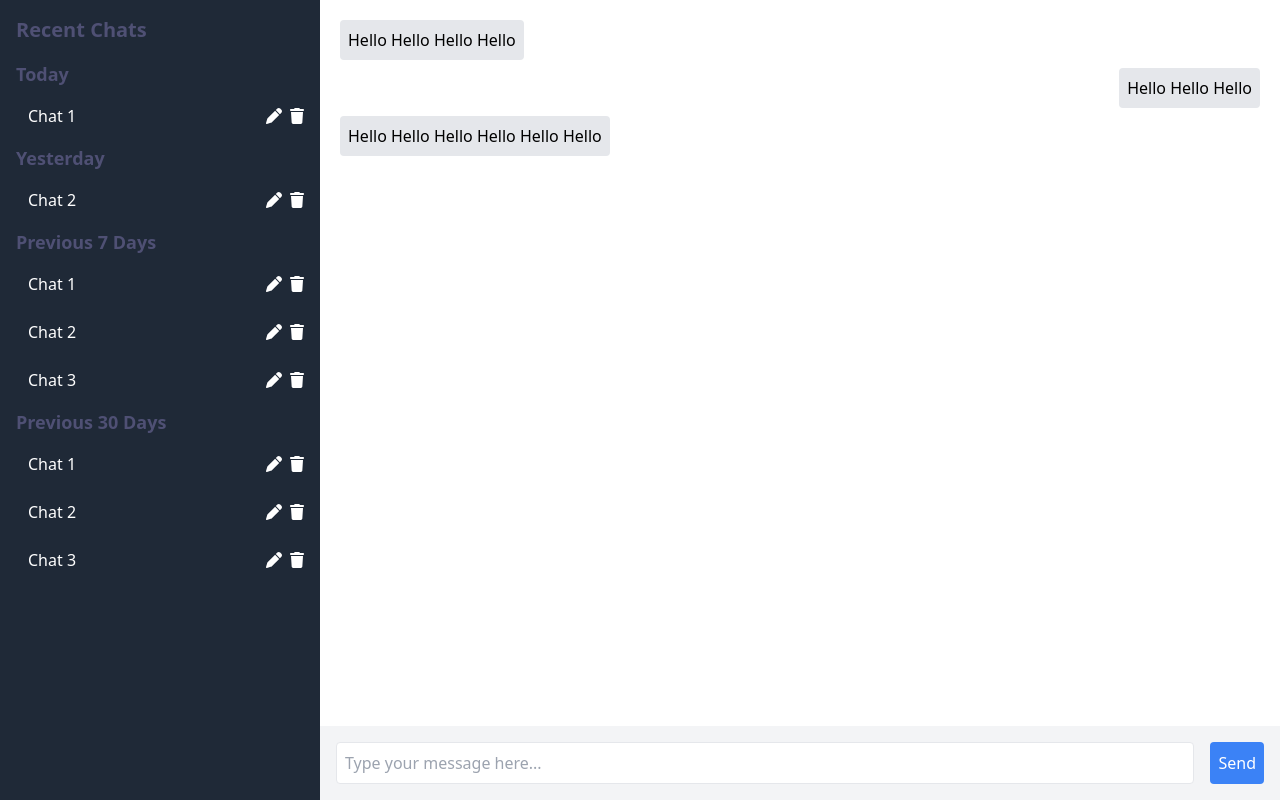
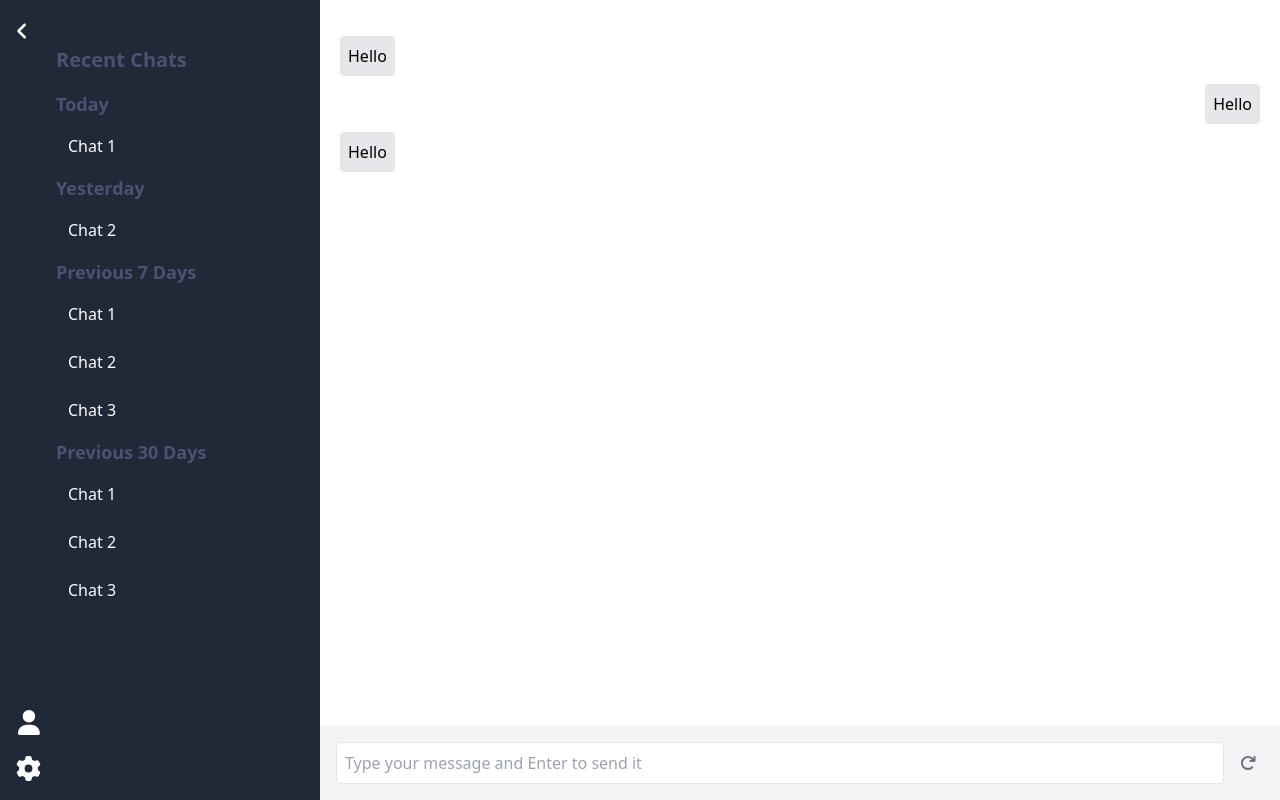
Before and after one commit to ltamJMS/chat-sample, a Vue app: page / in a window 1280 px wide. Built offline with nearby package versions, Linux system fonts and the light colour scheme.

Commit message:
add left bar: profile + avt + collapse

```diff
--- a/src/components/ChatDisplay.vue
+++ b/src/components/ChatDisplay.vue
@@ -1,5 +1,5 @@
 <template>
-  <div class="flex-1 h-full overflow-y-auto bg-white p-4">
+  <div class="flex-1 h-full overflow-y-auto bg-white p-4 mt-4">
     <div v-for="(message, index) in messages" :key="index">
       <div :class="index % 2 === 0 ? 'text-left' : 'text-right'">
         <div class="inline-block bg-gray-200 p-2 m-1 rounded">
@@ -15,9 +15,9 @@ export default {
   data() {
     return {
       messages: [
-        "Hello Hello Hello Hello",
-        "Hello Hello Hello",
-        "Hello Hello Hello Hello Hello Hello",
+        "Hello",
+        "Hello",
+        "Hello",
       ],
     };
   },
--- a/src/components/ChatSection.vue
+++ b/src/components/ChatSection.vue
@@ -11,7 +11,7 @@
         <button class="flex-grow text-left py-2 px-3 rounded hover:bg-gray-700">
           {{ chat.name }}
         </button>
-        <span class="ml-2">
+        <!-- <span class="ml-2">
           <font-awesome-icon
             icon="pen"
             class="cursor-pointer hover:text-gray-400"
@@ -22,7 +22,7 @@
             class="cursor-pointer hover:text-gray-400 ml-2"
             @click="$emit('deleteChat', index)"
           />
-        </span>
+        </span> -->
       </li>
     </ul>
   </div>
--- a/src/components/MessageInput.vue
+++ b/src/components/MessageInput.vue
@@ -5,13 +5,10 @@
       @keyup.enter="sendMessage"
       type="text"
       class="flex-1 p-2 border rounded"
-      placeholder="Type your message here..."
+      placeholder="Type your message and Enter to send it"
     />
-    <button
-      @click="sendMessage"
-      class="ml-4 p-2 bg-blue-500 text-white rounded"
-    >
-      Send
+    <button @click="sendMessage" class="p-2 ml-2 text-gray-500 hover:text-gray-700">
+      <font-awesome-icon :icon="['fas', 'redo']" />
     </button>
   </div>
 </template>
@@ -24,7 +21,6 @@ export default {
     };
   },
   methods: {
-
     sendMessage() {
       if (this.newMessage.trim() !== "") {
         this.$emit("send-message", this.newMessage);
--- a/src/components/Sidebar.vue
+++ b/src/components/Sidebar.vue
@@ -1,8 +1,19 @@
 <!-- eslint-disable vue/multi-word-component-names -->
 <template>
-  <div class="w-1/4 h-full bg-gray-800 text-white p-4">
+  <div
+    :class="['sidebar', { 'w-1/4': !isCollapsed, 'w-16': isCollapsed }]"
+    class="h-full bg-gray-800 text-white flex flex-col justify-between p-4"
+  >
+    <!-- Top Section with Collapse Button -->
+    <div class="flex items-center justify-start w-full">
+      <button @click="toggleSidebar" class="collapse-toggle text-white">
+        <font-awesome-icon :icon="isCollapsed ? 'angle-right' : 'angle-left'" />
+      </button>
+    </div>
+
+    <!-- Middle Section with Recent Chats -->
+    <div v-if="!isCollapsed" class="px-10 flex-grow">
       <h2 class="title text-xl font-bold mb-4">Recent Chats</h2>
-
       <ChatSection
         v-for="(chatList, period) in chatPeriods"
         :key="period"
@@ -11,6 +22,17 @@
         @renameChat="renameChat"
         @deleteChat="deleteChat"
       />
+    </div>
+
+    <!-- Bottom Section with Profile and Settings Icons -->
+    <div class="flex flex-col items-center space-y-4">
+      <button aria-label="Profile" class="profile-icon text-white">
+        <font-awesome-icon icon="user" size="lg" />
+      </button>
+      <button aria-label="Settings" class="settings-icon text-white">
+        <font-awesome-icon icon="cog" size="lg" />
+      </button>
+    </div>
   </div>
 </template>
 
@@ -23,6 +45,7 @@ export default {
   },
   data() {
     return {
+      isCollapsed: false, // state to track if the sidebar is collapsed or not
       chats: [
         { name: "Chat 1", timestamp: new Date() - 10000 },
         { name: "Chat 2", timestamp: new Date() - 86400000 },
@@ -48,6 +71,9 @@ export default {
     },
   },
   methods: {
+    toggleSidebar() {
+      this.isCollapsed = !this.isCollapsed;
+    },
     isToday(timestamp) {
       const today = new Date();
       const chatDate = new Date(timestamp);
@@ -65,9 +91,11 @@ export default {
       return new Date(timestamp) > pastDate;
     },
     renameChat(chatIndex) {
+      // Implement rename functionality
       console.log("Renaming chat with index:", chatIndex);
     },
     deleteChat(chatIndex) {
+      // Implement delete functionality
       console.log("Deleting chat with index:", chatIndex);
     },
   },
@@ -75,7 +103,22 @@ export default {
 </script>
 
 <style scoped>
+.sidebar {
+  transition: width 0.3s ease, padding 0.3s ease, transform 0.3s ease;
+  display: flex;
+  flex-direction: column;
+  justify-content: space-between;
+  align-items: flex-start;
+}
 .title {
   color: #4f5074;
 }
+.collapse-toggle,
+.profile-icon,
+.settings-icon {
+  background: none;
+  border: none;
+  cursor: pointer;
+  font-size: 1.25rem;
+}
 </style>
--- a/src/main.js
+++ b/src/main.js
@@ -4,8 +4,9 @@ import "./assets/tailwind.css";
 
 import { library } from "@fortawesome/fontawesome-svg-core";
 import { FontAwesomeIcon } from "@fortawesome/vue-fontawesome";
-import { faPen, faTrash } from "@fortawesome/free-solid-svg-icons";
+import { faPen, faTrash, faAngleLeft, faAngleRight, faCog, faUser, faPaperPlane, faRedo } from "@fortawesome/free-solid-svg-icons";
 
-library.add(faPen, faTrash);
+// Add new icons
+library.add(faPen, faTrash, faAngleLeft, faAngleRight, faCog, faUser, faPaperPlane, faRedo);
 
 createApp(App).component("font-awesome-icon", FontAwesomeIcon).mount("#app");
```
Lines whose indentation alone changed are shown as unchanged.
